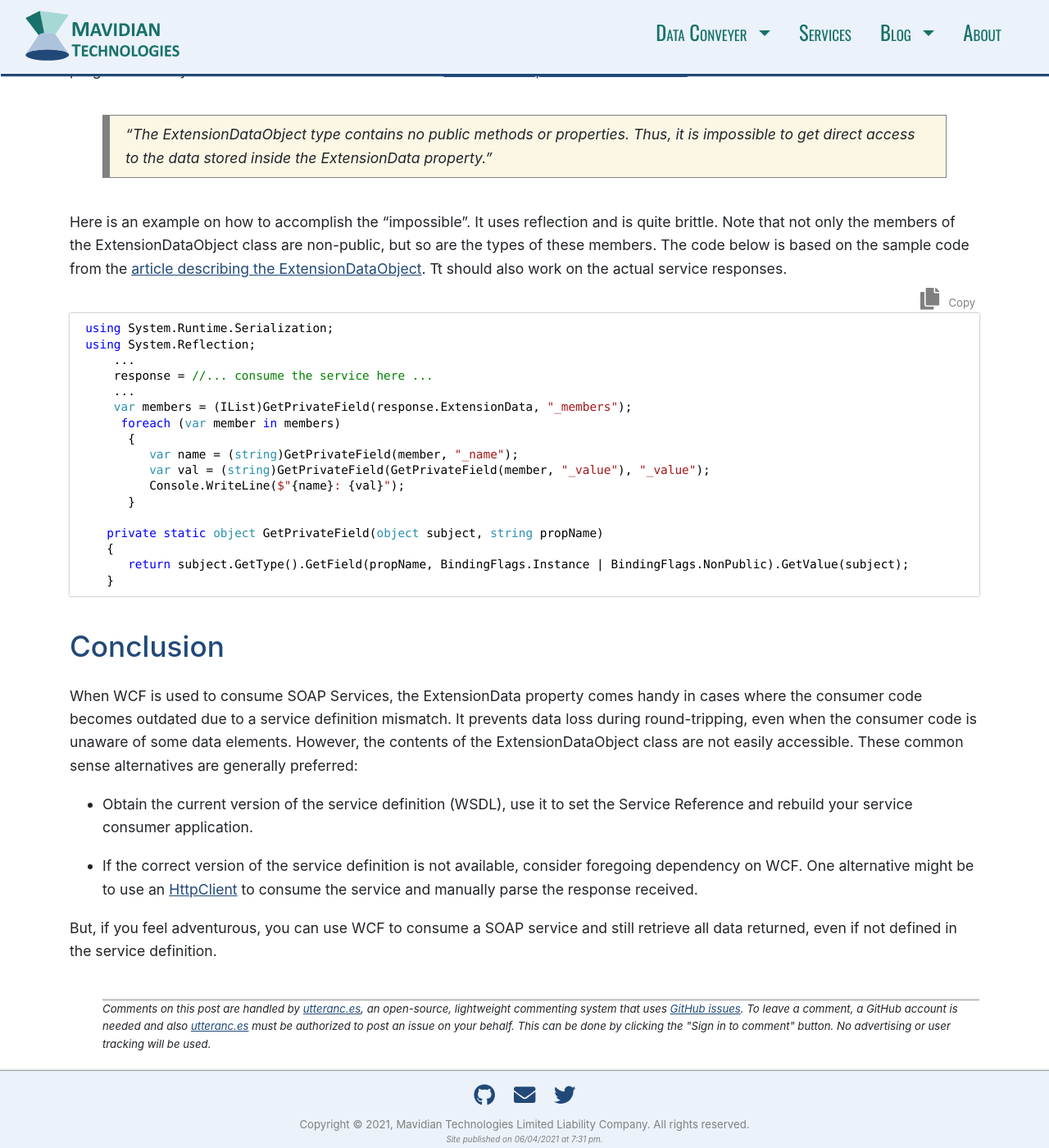
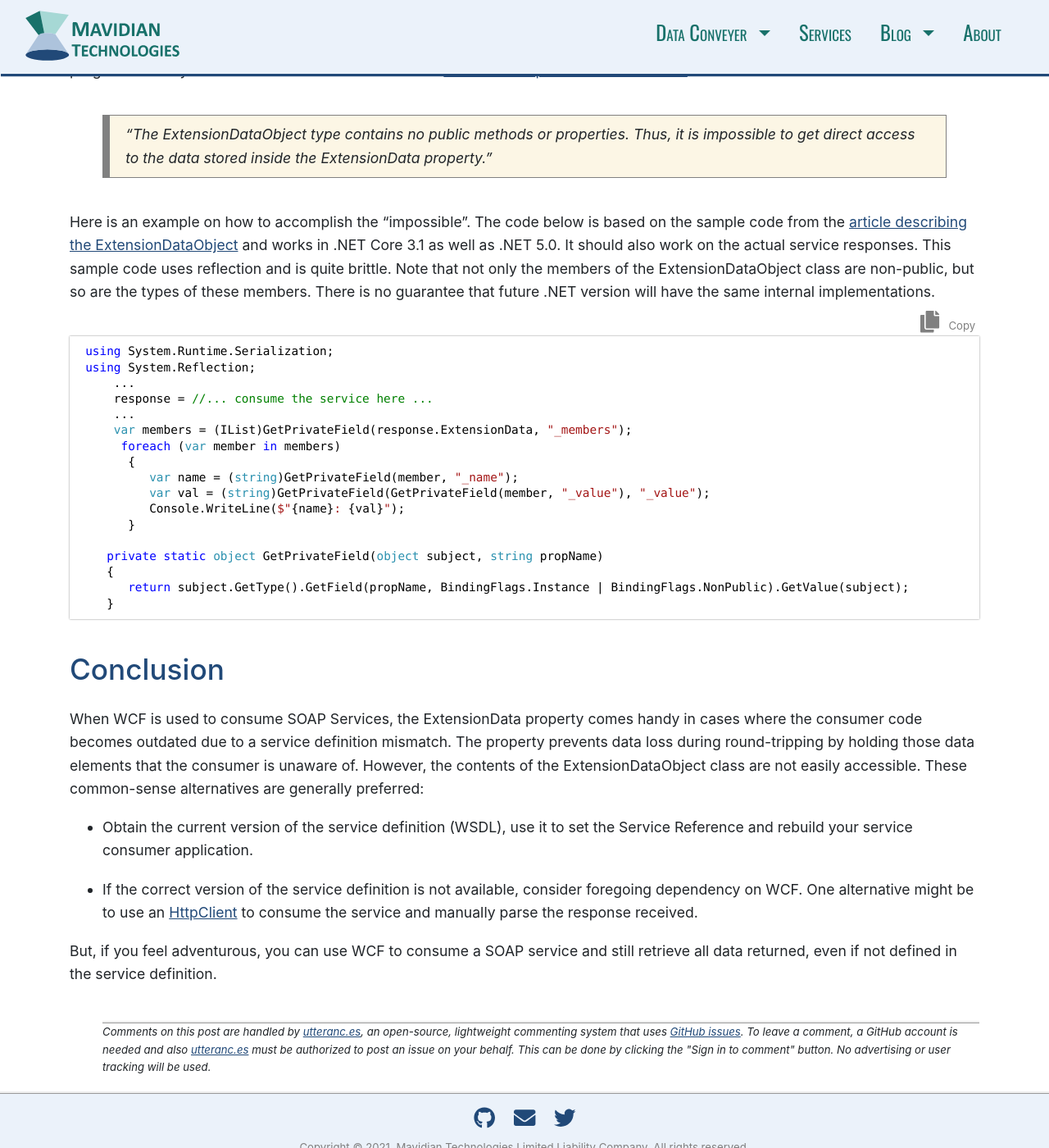
Before and after one commit to mavidian/mavidian.github.io, a Jekyll site: the page built from _posts/2021-05-28-what-if-wsdl-lies.md, in a window 1280 px wide and 1400 px high, scrolled down 1941 px. Shown: the whole window at 82% size. Built offline with Jekyll 4.4.1, drawn with Linux system fonts in a browser that asks for light colours; nearby versions of some CDN libraries; comment, search, counter and statistics services are not loaded; some of the changed text lies outside the part shown.

Commit message:
Update 2021-05-28-what-if-wsdl-lies.md

````diff
--- a/_posts/2021-05-28-what-if-wsdl-lies.md
+++ b/_posts/2021-05-28-what-if-wsdl-lies.md
@@ -46,7 +46,7 @@ Viewing data in the Visual Studio debugger is one thing. But how to access the d
 
 > “The ExtensionDataObject type contains no public methods or properties. Thus, it is impossible to get direct access to the data stored inside the ExtensionData property.”
 
-Here is an example on how to accomplish the “impossible”. It uses reflection and is quite brittle. Note that not only the members of the ExtensionDataObject class are non-public, but so are the types of these members.  The code below is based on the sample code from the [article describing the ExtensionDataObject](https://docs.microsoft.com/en-us/dotnet/api/system.runtime.serialization.extensiondataobject). Tt should also work on the actual service responses.
+Here is an example on how to accomplish the “impossible”. The code below is based on the sample code from the [article describing the ExtensionDataObject](https://docs.microsoft.com/en-us/dotnet/api/system.runtime.serialization.extensiondataobject) and works in .NET Core 3.1 as well as .NET 5.0. It should also work on the actual service responses. This sample code uses reflection and is quite brittle. Note that not only the members of the ExtensionDataObject class are non-public, but so are the types of these members. There is no guarantee that future .NET version will have the same internal implementations.
 
 ```csharp
 using System.Runtime.Serialization;
@@ -70,8 +70,8 @@ using System.Reflection;
 
 ## Conclusion
 
-When WCF is used to consume SOAP Services, the ExtensionData property comes handy in cases where the consumer code becomes outdated due to a service definition mismatch. It prevents data loss during round-tripping, even when the consumer code is unaware of some data elements.
-However, the contents of the ExtensionDataObject class are not easily accessible. These common sense alternatives are generally preferred:
+When WCF is used to consume SOAP Services, the ExtensionData property comes handy in cases where the consumer code becomes outdated due to a service definition mismatch. The property prevents data loss during round-tripping by holding those data elements that the consumer is unaware of.
+However, the contents of the ExtensionDataObject class are not easily accessible. These common-sense alternatives are generally preferred:
 
 * Obtain the current version of the service definition (WSDL), use it to set the Service Reference and rebuild your service consumer application.
 
````
Also changed, not shown: other parts of _posts/2021-05-28-what-if-wsdl-lies.md (+2 -2 lines).
